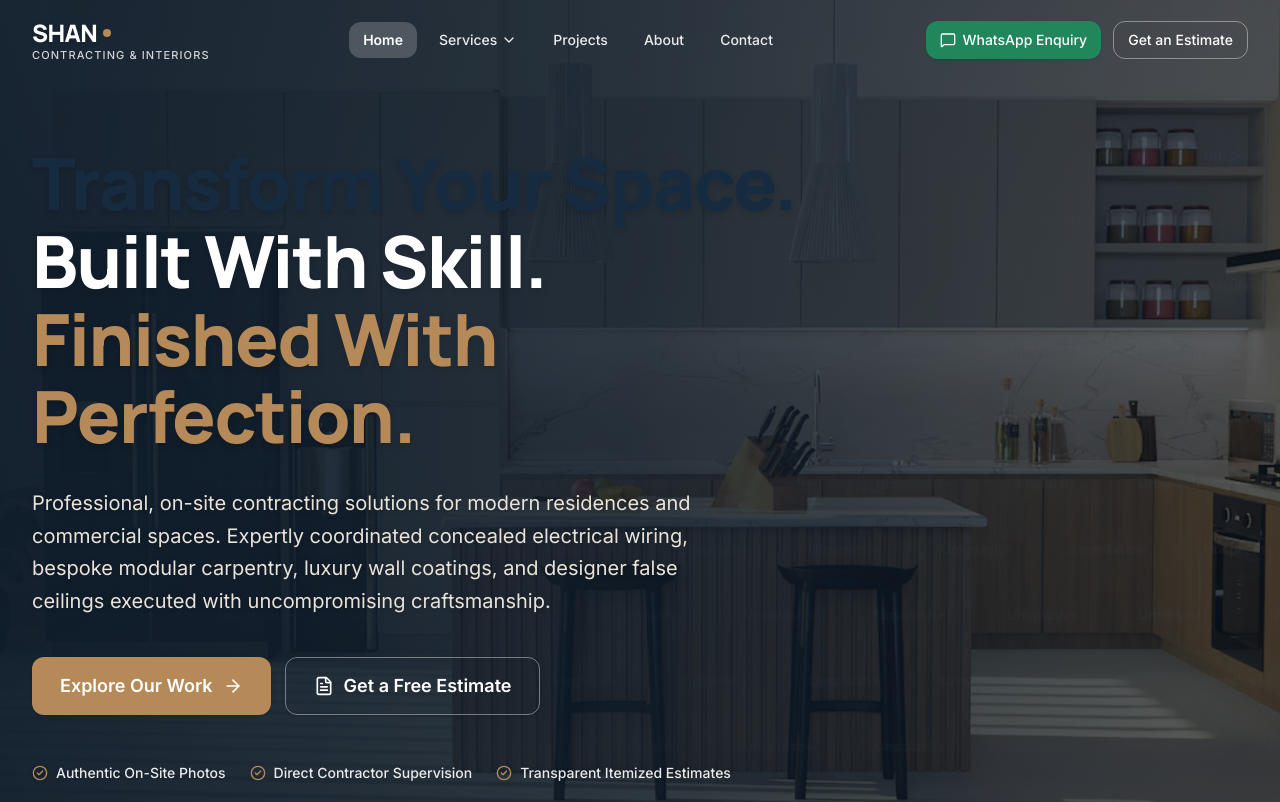
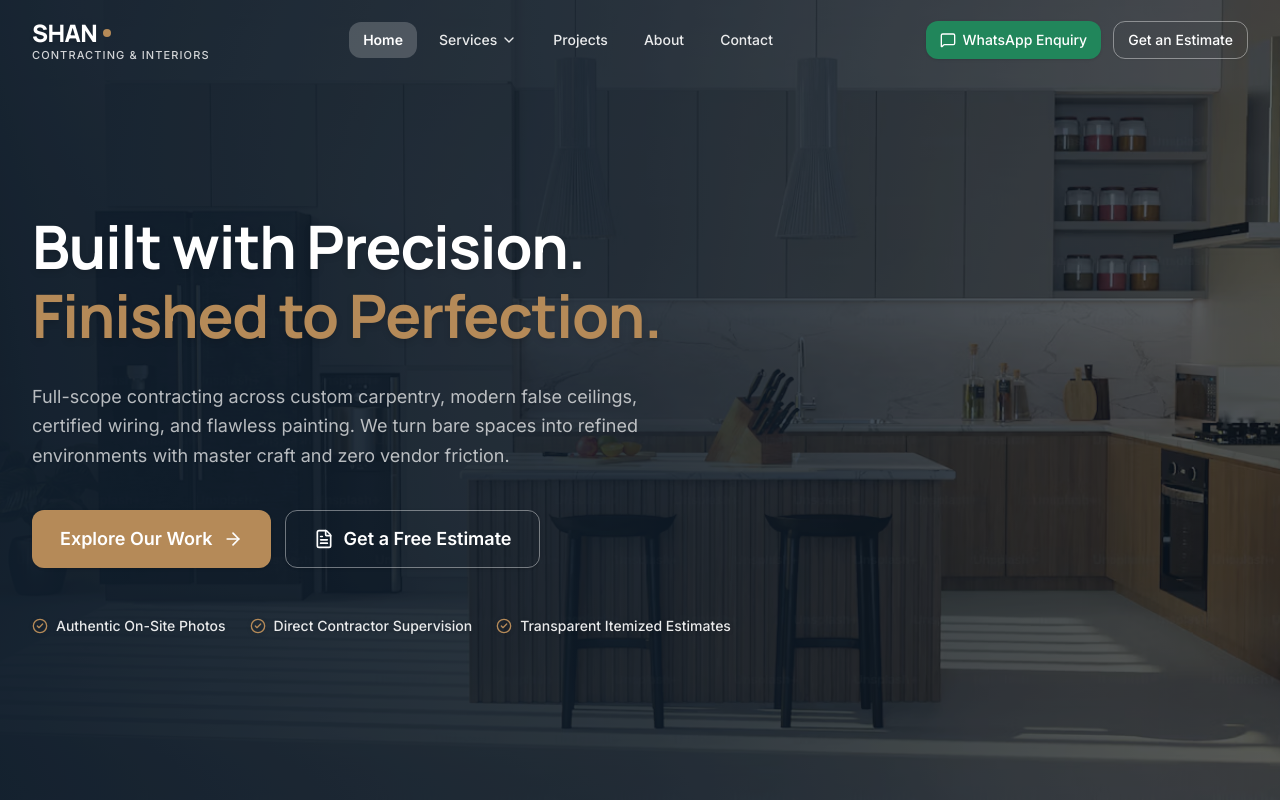
Before and after one commit to Rajan9115/Contractor_website, a Next.js app: page / in a window 1280 px wide. Shown: the top 802 px of the page. Built offline with nearby package versions, Linux system fonts and the light colour scheme.

Commit message:
hero section updated

```diff
--- a/components/sections/HeroSection.tsx
+++ b/components/sections/HeroSection.tsx
@@ -2,14 +2,11 @@
 
 import React from "react";
 import Image from "next/image";
-import { ArrowRight, MessageSquare, CheckCircle2, FileText } from "lucide-react";
+import { ArrowRight, CheckCircle2, FileText } from "lucide-react";
 import { Container } from "@/components/ui/Container";
 import { Button } from "@/components/ui/Button";
-import { buildWhatsAppUrl } from "@/lib/whatsapp";
 
 export function HeroSection() {
-  const whatsappUrl = buildWhatsAppUrl();
-
   return (
     <section
       id="hero-section"
@@ -36,17 +33,15 @@ export function HeroSection() {
       <div className="relative z-10 w-full pt-28 pb-16 sm:pt-32 sm:pb-20 lg:pt-36 lg:pb-24">
         <Container size="wide">
           <div className="max-w-3xl text-left space-y-6 sm:space-y-8">
-
             {/* Main Heading */}
-            <h1 className="font-heading text-4xl sm:text-5xl md:text-6xl lg:text-7xl font-extrabold tracking-tight text-white leading-[1.08] drop-shadow-md">
-              Transform Your Space.{" "}
-              <span className="block text-white">Built With Skill.</span>{" "}
-              <span className="text-[#B58A58]">Finished With Perfection.</span>
+            <h1 className="font-heading text-3xl sm:text-4xl md:text-5xl lg:text-6xl font-bold tracking-tight text- leading-[1.15] drop-shadow-md">
+              <span className="text-white">Built with Precision.{" "}</span>
+              <span className="block text-[#B58A58]">Finished to Perfection.</span>
             </h1>
 
-            {/* Supporting Description */}
-            <p className="text-base sm:text-lg md:text-xl text-[#E9E3D9] leading-relaxed max-w-2xl font-normal drop-shadow-sm">
-              Professional, on-site contracting solutions for modern residences and commercial spaces. Expertly coordinated concealed electrical wiring, bespoke modular carpentry, luxury wall coatings, and designer false ceilings executed with uncompromising craftsmanship.
+            {/* Supporting Description / Subheading */}
+            <p className="text-sm sm:text-base md:text-lg text-white/70 leading-relaxed max-w-2xl font-normal drop-shadow-xs">
+              Full-scope contracting across custom carpentry, modern false ceilings, certified wiring, and flawless painting. We turn bare spaces into refined environments with master craft and zero vendor friction.
             </p>
 
             {/* CTA Buttons */}
```
